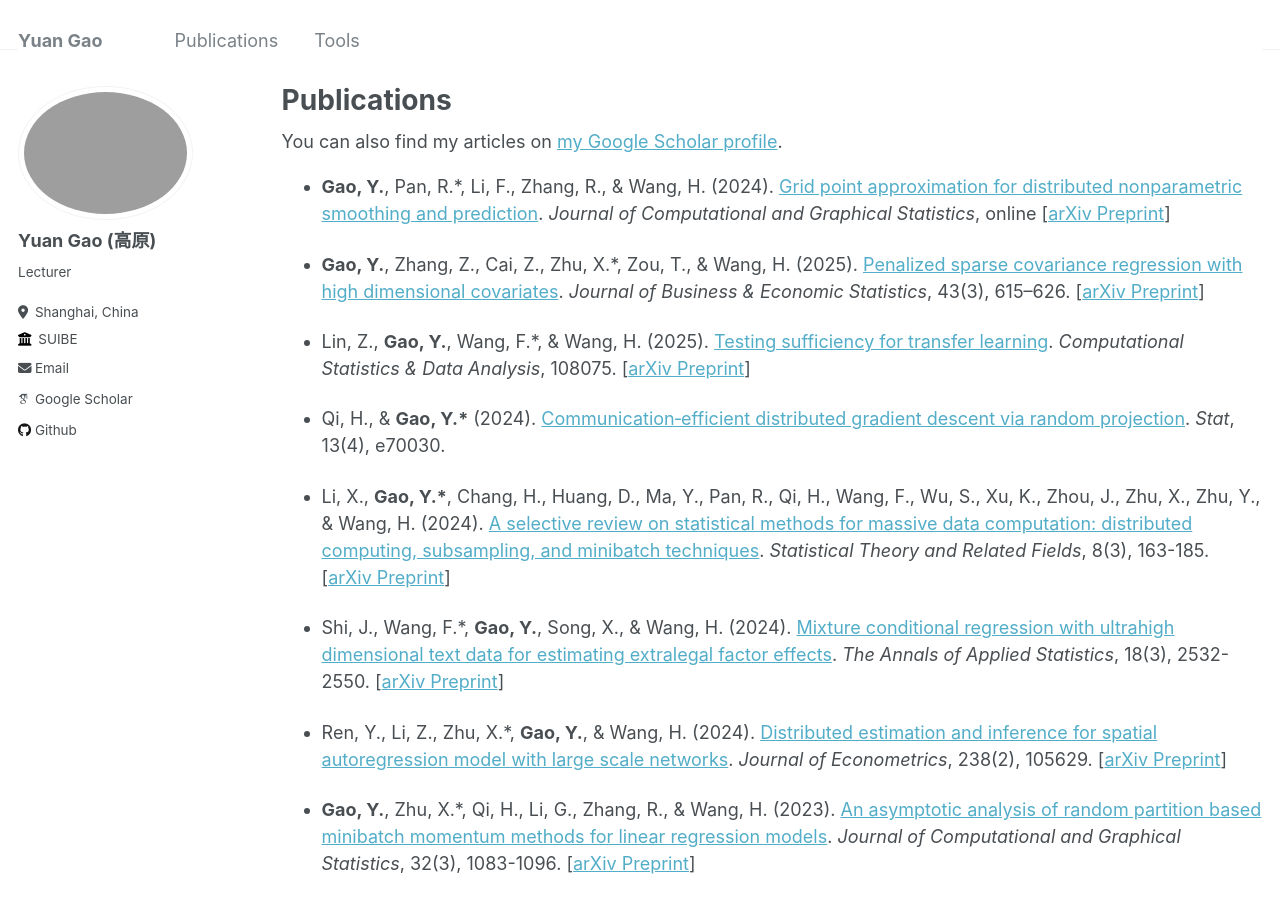
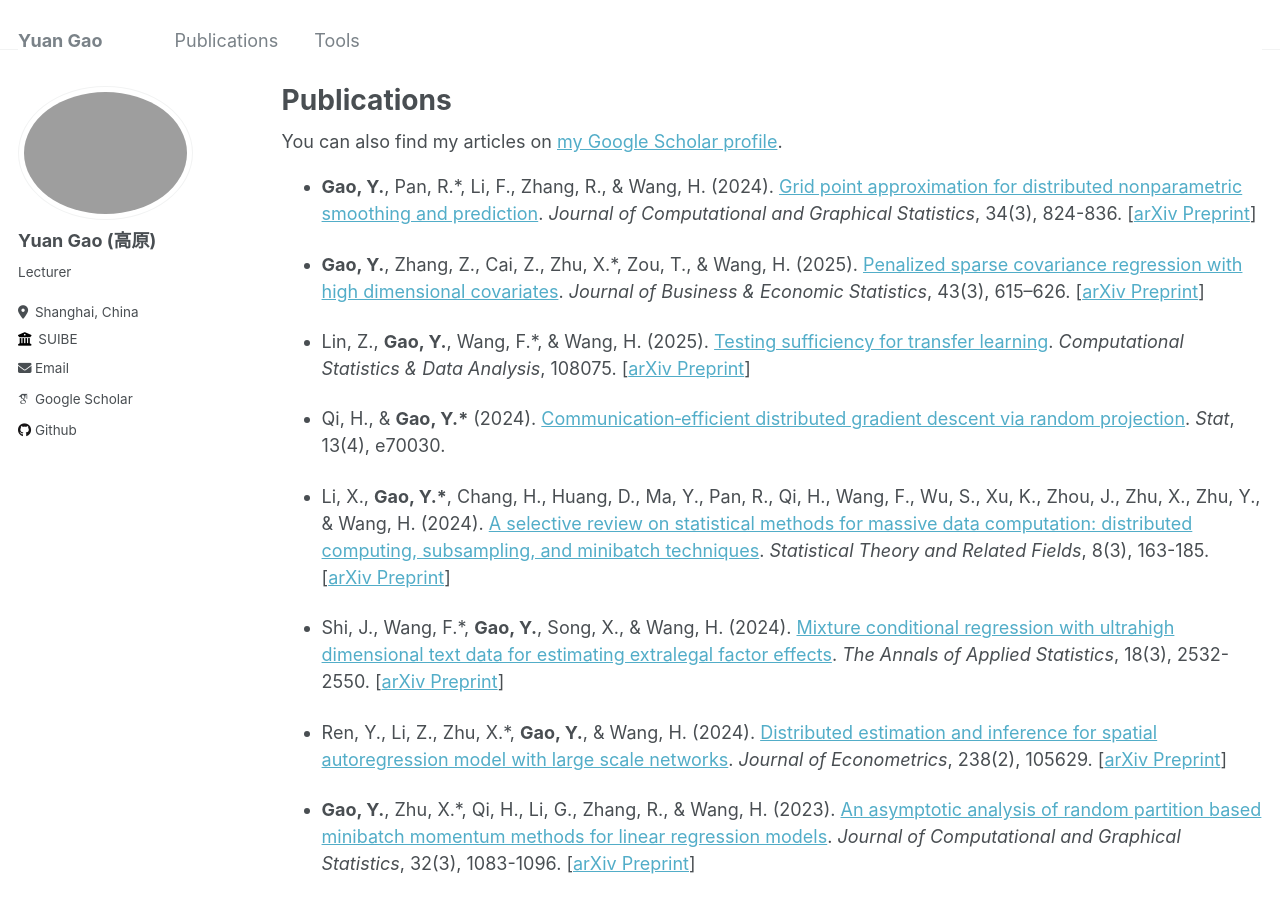
Before and after one commit to YannEmiya/YannEmiya.github.io, a Jekyll site: the page built from _pages/publications.md, in a window 1280 px wide and 900 px high. Built offline with Jekyll 4.4.1, drawn with Linux system fonts in a browser that asks for light colours; some web fonts are replaced.

Commit message:
JCGS update

```diff
--- a/_pages/publications.md
+++ b/_pages/publications.md
@@ -10,7 +10,7 @@ author_profile: true
 {% endif %}
 
 
-- **Gao, Y.**, Pan, R.\*, Li, F., Zhang, R., & Wang, H. (2024). [Grid point approximation for distributed nonparametric smoothing and prediction](https://doi.org/10.1080/10618600.2024.2409817). *Journal of Computational and Graphical Statistics*, online [[arXiv Preprint](https://doi.org/10.48550/arXiv.2409.14079)]
+- **Gao, Y.**, Pan, R.\*, Li, F., Zhang, R., & Wang, H. (2024). [Grid point approximation for distributed nonparametric smoothing and prediction](https://doi.org/10.1080/10618600.2024.2409817). *Journal of Computational and Graphical Statistics*, 34(3), 824-836. [[arXiv Preprint](https://doi.org/10.48550/arXiv.2409.14079)]
 
 - **Gao, Y.**, Zhang, Z., Cai, Z., Zhu, X.\*, Zou, T., & Wang, H. (2025). [Penalized sparse covariance regression with high dimensional covariates](https://doi.org/10.1080/07350015.2024.2415109). *Journal of Business & Economic Statistics*, 43(3), 615–626. [[arXiv Preprint](https://arxiv.org/abs/2410.04028)]
 
```
